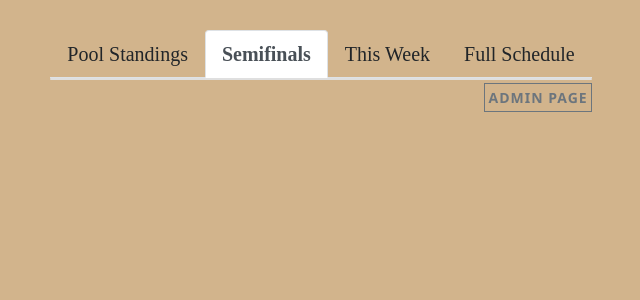
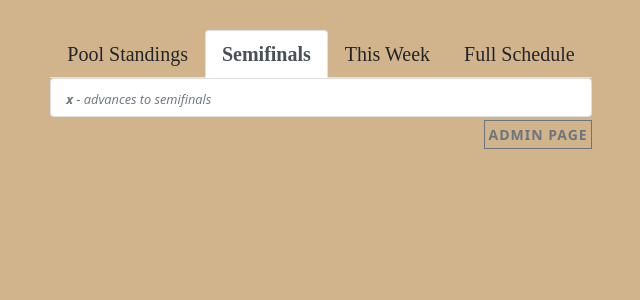
Before and after one commit to jmcginty15/tournament-organizer, a Flask app: template templates/tournament.html in a window 1280 px wide. Shown: the top 300 px of the page, without its empty margins (319-959 px from the left). Run offline with Flask 2, Linux system fonts and the light colour scheme; the template is opened without the code that fills it: values that come from a table or form of the project are taken from there, others are empty; the visitor is signed in with stand-in values (Sample User, id 1); data comes from the database, SQL or seed files in the repository; some libraries are stand-ins or nearby versions.

Commit message:
updating for finals advancement

```diff
--- a/templates/tournament.html
+++ b/templates/tournament.html
@@ -44,9 +44,9 @@
         </div>
     </div>
     <div id="semifinals" class="container">
-        <!-- <div id="advance-info-semifinals" class="row">
+        <div id="advance-info-semifinals" class="row">
             <h6><small class="text-muted"><em><b>x</b> - advances to semifinals</em></small></h6>
-        </div> -->
+        </div>
         <div class="row playoff-row">
             {% for pool in semifinals %}
             <div class="col-6 pool-grid">
```
